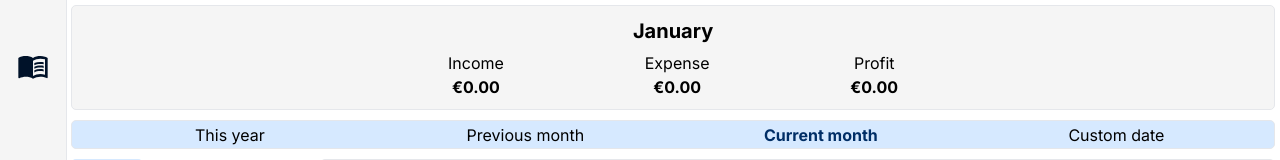
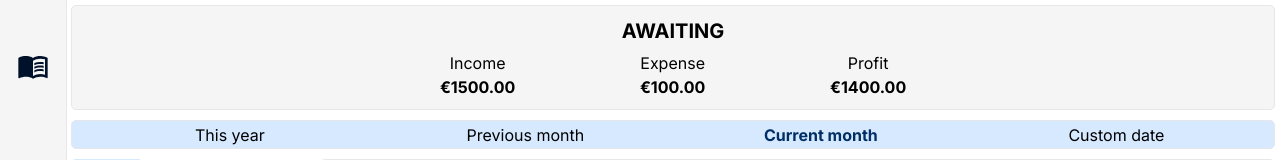
Before and after one commit to eimuciu/cash-tracker, a Next.js app: page / in a window 1280 px wide. Shown: the top 160 px of the page. Built offline with nearby package versions, Linux system fonts and the light colour scheme.

Commit message:
header data calculator

```diff
--- a/src/app/components/layoutWrapper/header/index.tsx
+++ b/src/app/components/layoutWrapper/header/index.tsx
@@ -1,9 +1,10 @@
 import { useThemeContext } from '@/app/store/themeStore';
 import { useDataContext } from '@/app/store/dataStore';
+import { sumData } from '@/utils/sumData';
 
 export default function Header() {
   const { themeColorsList }: any = useThemeContext();
-  const { settings }: any = useDataContext();
+  const { settings, incomeList, expenseList }: any = useDataContext();
 
   return (
     <>
@@ -14,7 +15,7 @@ export default function Header() {
         <div className="font-bold mb-[5px]">
           <p className="text-[20px]">
             {/* AWAITING DATA */}
-            January
+            AWAITING
           </p>
         </div>
         <div className="flex w-[50%] justify-around sm:w-[75%] xs:w-[100%]">
@@ -22,21 +23,24 @@ export default function Header() {
             <p>Income</p>
             <p className="font-bold">
               {/* AWAITING DATA */}
-              {settings.currency}0.00
+              {settings.currency}
+              {sumData(incomeList).toFixed(2)}
             </p>
           </div>
           <div className="text-center">
             <p>Expense</p>
             <p className="font-bold">
               {/* AWAITING DATA */}
-              {settings.currency}0.00
+              {settings.currency}
+              {sumData(expenseList).toFixed(2)}
             </p>
           </div>
           <div className="text-center">
             <p>Profit</p>
             <p className="font-bold">
               {/* AWAITING DATA */}
-              {settings.currency}0.00
+              {settings.currency}
+              {(sumData(incomeList) - sumData(expenseList)).toFixed(2)}
             </p>
           </div>
         </div>
--- /dev/null
+++ b/src/utils/sumData.ts
@@ -0,0 +1,6 @@
+export function sumData(dataArr: any) {
+  return dataArr.reduce((acc: any, curr: any) => {
+    acc += curr.amount;
+    return acc;
+  }, 0);
+}
```
